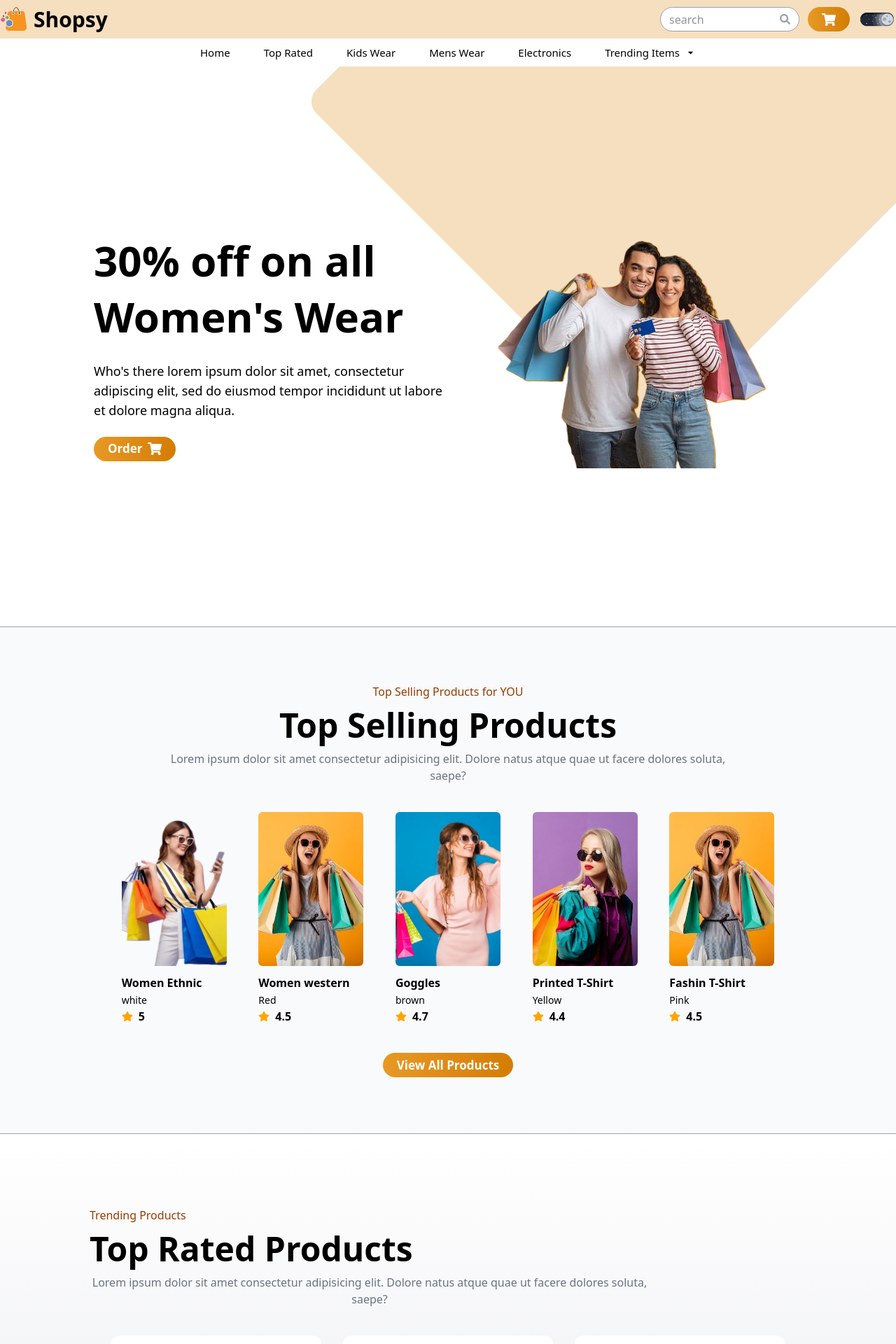
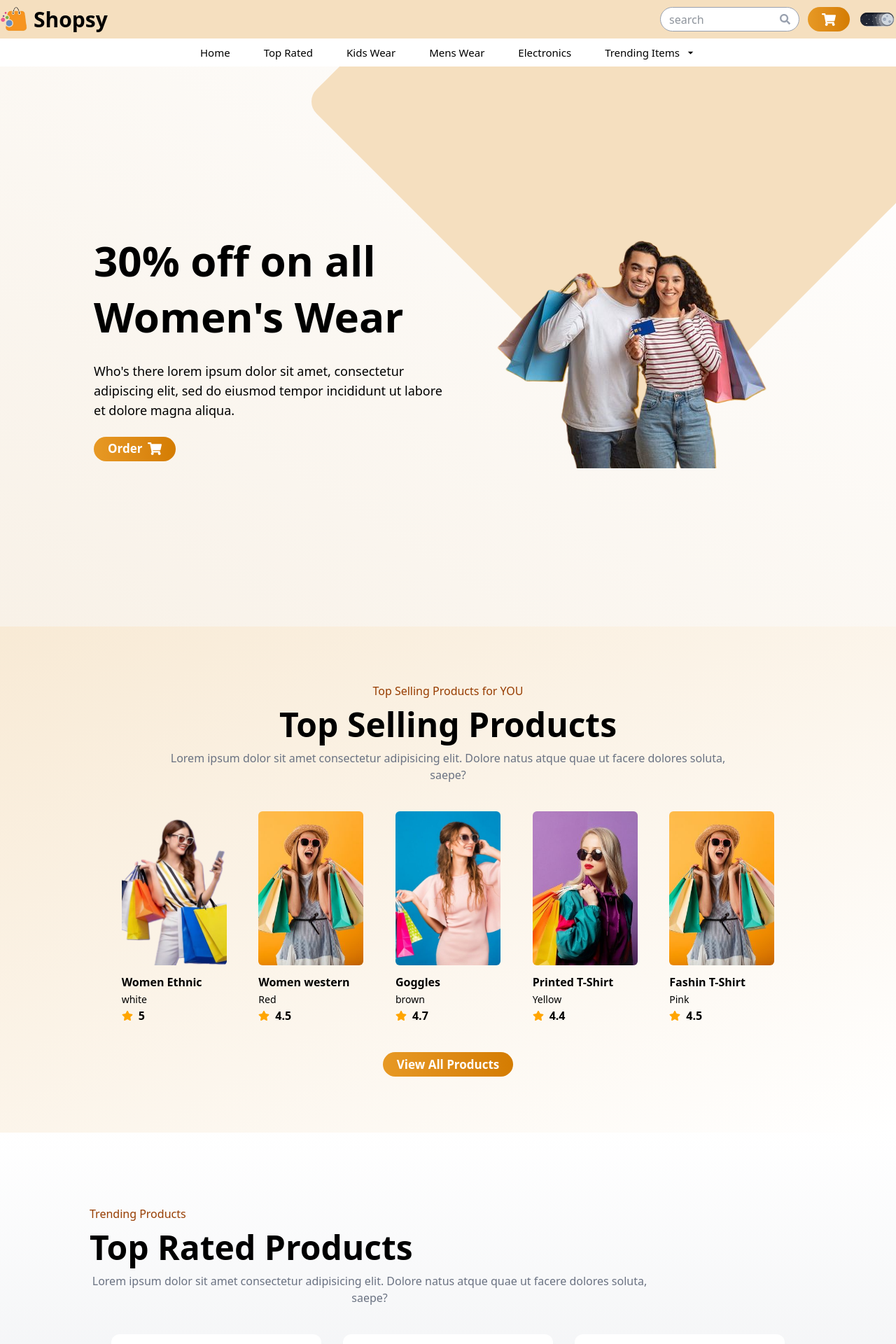
Before and after one commit to saba-ramezani/Clothing-Store, a React (Vite) app: page / in a window 1280 px wide. Shown: the top 1920 px of the page at 70% size. Built offline with nearby package versions, Linux system fonts and the light colour scheme.

Commit message:
applied some changes in the bg-colors

```diff
--- a/src/components/Hero/Hero.jsx
+++ b/src/components/Hero/Hero.jsx
@@ -11,7 +11,7 @@ import { ImageList } from '../data';
 const Hero = ({setIsVisible}) => {
 
   return (
-    <div className='relative flex h-screen max-h-[800px] overflow-hidden dark:bg-black bg-white z-10'>
+    <div className='relative flex h-screen max-h-[800px] overflow-hidden bg-gradient-to-bl dark:from-black dark:to-[#301c02] from-white to-[#f8f1e7] z-10'>
         <div className='dark:bg-[#785424] bg-[#f5dfbf] h-[700px] w-[700px] rounded-3xl rotate-[45deg] absolute top-[-300px] right-0 -z-10' />
         <Swiper
             loop={true}
--- a/src/components/Products/Products.jsx
+++ b/src/components/Products/Products.jsx
@@ -4,7 +4,7 @@ import { FaStar } from "react-icons/fa";
 
 const Products = () => {
   return (
-    <div className='w-full dark:bg-gray-950 bg-gray-50 py-20 border-y-[1px] dark:border-y-white border-y-gray-400'>
+    <div className='w-full dark:bg-gray-950 from-white to-[#f8ead5] py-20 bg-gradient-to-tl dark:from-black dark:to-[#301c02]'>
       <div className='flex flex-col mx-[10%] w-[80%]'>
       <div className='flex justify-center items-center flex-col mb-10'>
         <h6 className='text-md text-amber-800 font-medium'>Top Selling Products for YOU</h6>
```
